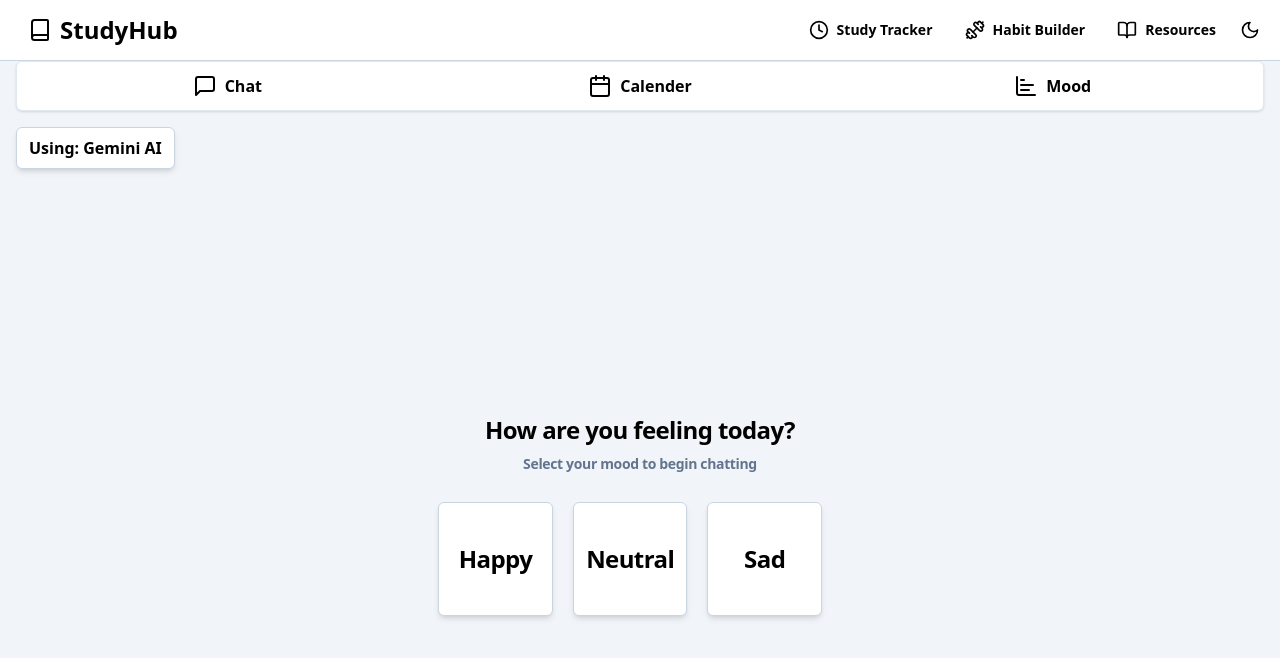
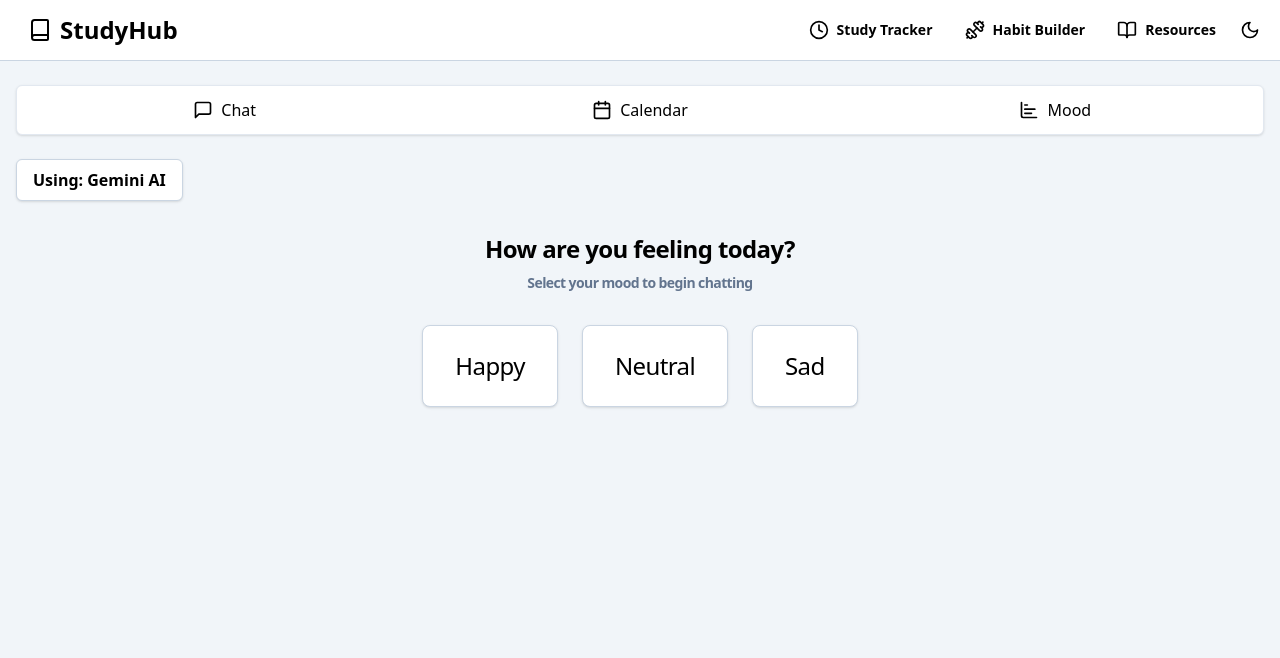
Before and after one commit to RikenMor001/StudyHub, a React (Vite) app: page /habit-builder in a window 1280 px wide. Shown: the top 658 px of the page. Built offline with nearby package versions, Linux system fonts and the light colour scheme.

Commit message:
Update habitBuilder.jsx

```diff
--- a/src/pages/habitBuilder/habitBuilder.jsx
+++ b/src/pages/habitBuilder/habitBuilder.jsx
@@ -1,6 +1,5 @@
-
-import { useState } from "react"
-import { Tabs, TabsList, TabsTrigger } from "../../ui/tabs"
+import { useState } from "react";
+import { Tabs, TabsList, TabsTrigger } from "../../ui/tabs";
 import { Calendar, ChartBar, MessageSquare } from "lucide-react";
 
 export const HabitBuilder = () => {
@@ -8,54 +7,63 @@ export const HabitBuilder = () => {
   const [useGemini, setUseGemini] = useState(false);
 
   return (
-        <div className="flex flex-col bg-slate-100 h-screen">
-            <main className="flex-1 container mx-auto px-2 sm:px-4 overflow-hidden">
-                <Tabs className = "h-full flex flex-col" value = {currentView} onValueChange = {setCurrentView}>
-                    <TabsList className = "grid w-full grid-cols-3 mb-2 sm:mb-4">
-                        <TabsTrigger className = "flex items-center gap-10 sm:gap-2 text-md hover:text-blue-500" value = "chat">
-                            <MessageSquare className="w-6 h-6"/>
+    <div className="flex flex-col bg-slate-100 min-h-screen">
+      <main className="flex-1 container mx-auto px-4 py-6">
+        <Tabs
+          className="flex flex-col h-full"
+          value={currentView}
+          onValueChange={setCurrentView}
+        >
+          <TabsList className="grid grid-cols-3 w-full mb-6 gap-2">
+            <TabsTrigger
+              className="flex items-center justify-center gap-2 text-md font-medium hover:text-blue-500"
+              value="chat"
+            >
+              <MessageSquare className="w-5 h-5" />
               Chat
             </TabsTrigger>
-                        <TabsTrigger className = "flex items-center gap-1 sm:gap-2 text-md hover:text-blue-500" value = "calender">
-                            <Calendar className="w-6 h-6"/>
-                            Calender
+            <TabsTrigger
+              className="flex items-center justify-center gap-2 text-md font-medium hover:text-blue-500"
+              value="calendar"
+            >
+              <Calendar className="w-5 h-5" />
+              Calendar
             </TabsTrigger>
-                        <TabsTrigger className = "flex items-center gap-1 sm:gap-2 text-md hover:text-blue-500" value = "mood">
-                            <ChartBar className="w-6 h-6"/>
+            <TabsTrigger
+              className="flex items-center justify-center gap-2 text-md font-medium hover:text-blue-500"
+              value="mood"
+            >
+              <ChartBar className="w-5 h-5" />
               Mood
             </TabsTrigger>
           </TabsList>
 
-                    <div className="">
-                        <button className="border border-slate-300 rounded-md px-3 py-2 shadow-md bg-white text-black hover:cursor-pointer hover:bg-slate-100 font-semibold"
+          <div className="mb-8">
+            <button
+              className="border border-slate-300 rounded-md px-4 py-2 bg-white text-black font-semibold shadow-sm hover:bg-slate-200 transition"
               onClick={() => setUseGemini(!useGemini)}
             >
               {useGemini ? "Using: Default AI" : "Using: Gemini AI"}
             </button>
           </div>
-                    <div className="text-black flex justify-center items-center h-screen font-semibold tracking-tight text-2xl flex-col">
-                        How are you feeling today?
-                        <p className="text-sm font-semibold tracking-tight text-slate-500 p-2"> Select your mood to begin chatting</p>
-                        <div className="inline-flex mt-5">
-                            <div className="border border-slate-300 shadow-md px-5 py-10 mr-5 font-semibold rounded-md bg-white hover:cursor-pointer">
-                                <button>
-                                    Happy
+
+          <div className="text-center text-black font-semibold tracking-tight text-2xl flex flex-col items-center justify-center gap-2">
+            <h2>How are you feeling today?</h2>
+            <p className="text-sm text-slate-500">Select your mood to begin chatting</p>
+
+            <div className="flex gap-6 mt-6">
+              {["Happy", "Neutral", "Sad"].map((mood) => (
+                <button
+                  key={mood}
+                  className="bg-white border border-slate-300 rounded-lg px-8 py-6 shadow hover:bg-slate-100 font-medium transition"
+                >
+                  {mood}
                 </button>
-                            </div>
-                            <div className="border border-slate-300 shadow-md px-3 py-10 mr-5 font-semibold rounded-md bg-white hover:cursor-pointer">
-                                <button>
-                                    Neutral
-                                </button>
-                            </div>
-                            <div className="border border-slate-300 shadow-md px-9 py-10 mr-5 font-semibold rounded-md bg-white hover:cursor-pointer">
-                                <button>
-                                    Sad
-                                </button>
-                            </div>
+              ))}
             </div>
           </div>
         </Tabs>
       </main>
     </div>
-)
-}
+  );
+};
```
Lines whose indentation alone changed are shown as unchanged.
